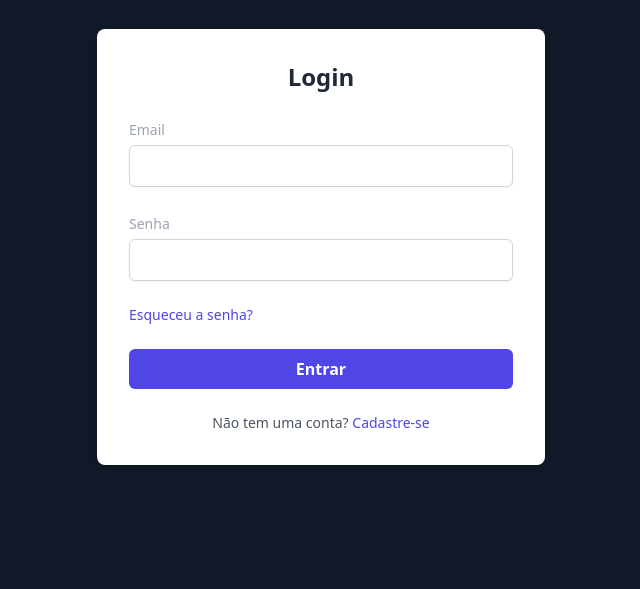
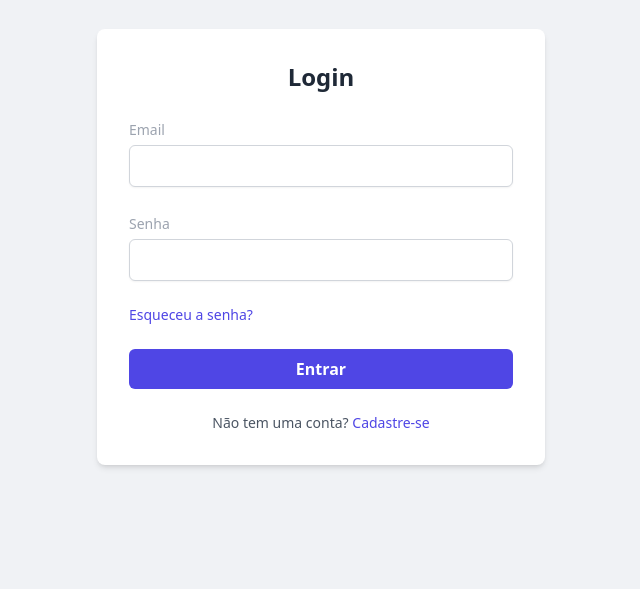
Before and after one commit to lucassanttana25/alertacriptoweb, a plain HTML site: page index.html in a window 1280 px wide. Shown: the part 211-800 px from the top of the page, without its empty margins (319-959 px from the left). Drawn offline with nearby package versions, Linux system fonts and the light colour scheme.

Commit message:
[add] fundo branco

```diff
--- a/index.html
+++ b/index.html
@@ -11,7 +11,7 @@
     <script src="https://unpkg.com/@babel/standalone/babel.min.js"></script>
 
     <style>
-        body { background-color: #111827; }
+        body { background-color: #f0f2f5; }
 
         /* Estilos para a Esteira de Ativos */
         .ticker-wrap {
```
